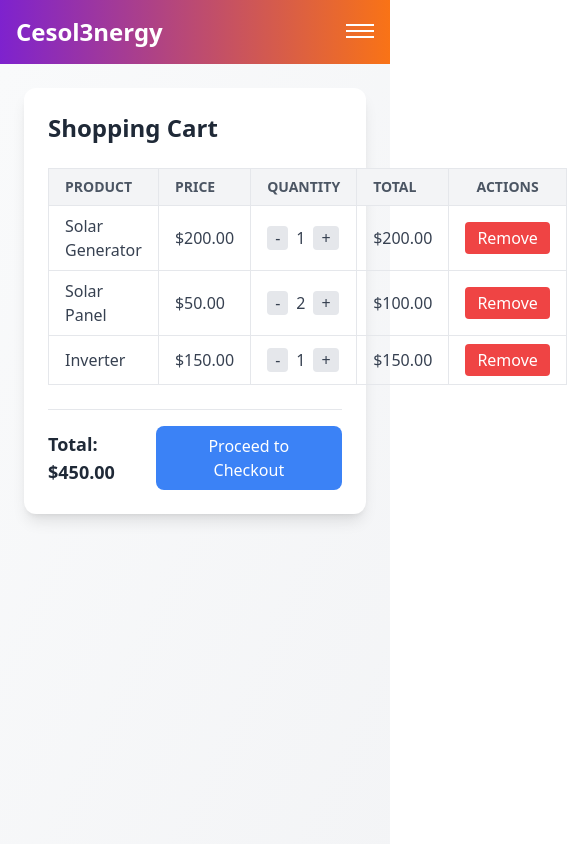
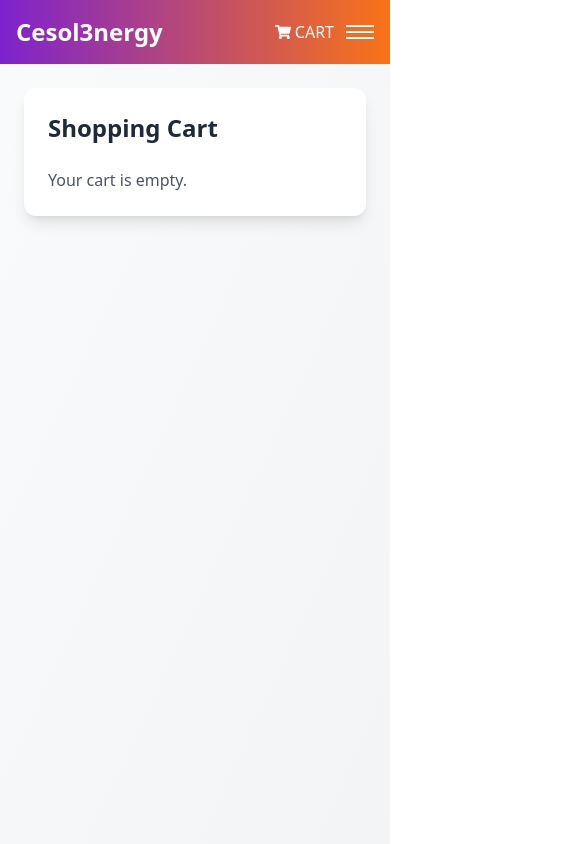
Before and after one commit to obaikoko/cesol3nergy, a Next.js app in the folder client/: page /cart in a window 390 px wide. Shown: the top 844 px of the page, 567 px wide, since content can reach past the window. Built offline with nearby package versions, Linux system fonts and the light colour scheme.

Commit message:
updated dashboard

```diff
--- a/client/app/cart/page.jsx
+++ b/client/app/cart/page.jsx
@@ -1,38 +1,29 @@
-'use client'
+'use client';
+import { useSelector, useDispatch } from 'react-redux';
+import { addToCart, removeFromCart } from '@/src/slices/cartSlice';
 import Footer from '@/components/Footer';
 import Navbar from '@/components/Navbar';
-import { useState } from 'react';
 
 export default function CartPage() {
-  // Sample cart data
-  const [cartItems, setCartItems] = useState([
-    { id: 1, name: 'Solar Generator', price: 200.0, quantity: 1 },
-    { id: 2, name: 'Solar Panel', price: 50.0, quantity: 2 },
-    { id: 3, name: 'Inverter', price: 150.0, quantity: 1 },
-  ]);
+  const dispatch = useDispatch();
+  const cart = useSelector((state) => state.cart);
+  const { cartItems } = cart;
+
+  // Update quantity
+  const handleQuantityChange = (item, amount) => {
+    const newQty = Math.max(1, item.qty + amount);
+    dispatch(addToCart({ ...item, qty: newQty }));
+  };
+
+  // Remove item
+  const handleRemoveItem = (id) => {
+    dispatch(removeFromCart(id));
+  };
 
   // Calculate total
-  const calculateTotal = () => {
-    return cartItems
-      .reduce((total, item) => total + item.price * item.quantity, 0)
-      .toFixed(2);
-  };
-
-  // Increase or decrease quantity
-  const handleQuantityChange = (id, amount) => {
-    setCartItems((prevItems) =>
-      prevItems.map((item) =>
-        item.id === id
-          ? { ...item, quantity: Math.max(1, item.quantity + amount) }
-          : item
-      )
-    );
-  };
-
-  // Remove item from cart
-  const handleRemoveItem = (id) => {
-    setCartItems((prevItems) => prevItems.filter((item) => item.id !== id));
-  };
+  const calculateTotal = cartItems
+    .reduce((total, item) => total + item.price * item.qty, 0)
+    .toFixed(2);
 
   return (
     <div>
@@ -48,7 +39,6 @@ export default function CartPage() {
             <p className='text-gray-600'>Your cart is empty.</p>
           ) : (
             <>
-              {/* Cart Items Table */}
               <table className='min-w-full border-collapse border border-gray-200 mb-6'>
                 <thead>
                   <tr className='bg-gray-100 text-gray-600 text-sm uppercase'>
@@ -71,7 +61,7 @@ export default function CartPage() {
                 </thead>
                 <tbody>
                   {cartItems.map((item) => (
-                    <tr key={item.id} className='text-gray-700'>
+                    <tr key={item._id} className='text-gray-700'>
                       <td className='py-2 px-4 border border-gray-200'>
                         {item.name}
                       </td>
@@ -81,14 +71,14 @@ export default function CartPage() {
                       <td className='py-2 px-4 border border-gray-200'>
                         <div className='flex items-center space-x-2'>
                           <button
-                            onClick={() => handleQuantityChange(item.id, -1)}
+                            onClick={() => handleQuantityChange(item, -1)}
                             className='bg-gray-200 px-2 rounded hover:bg-gray-300 transition-colors'
                           >
                             -
                           </button>
-                          <span>{item.quantity}</span>
+                          <span>{item.qty}</span>
                           <button
-                            onClick={() => handleQuantityChange(item.id, 1)}
+                            onClick={() => handleQuantityChange(item, 1)}
                             className='bg-gray-200 px-2 rounded hover:bg-gray-300 transition-colors'
                           >
                             +
@@ -96,11 +86,11 @@ export default function CartPage() {
                         </div>
                       </td>
                       <td className='py-2 px-4 border border-gray-200'>
-                        ${(item.price * item.quantity).toFixed(2)}
+                        ${(item.price * item.qty).toFixed(2)}
                       </td>
                       <td className='py-2 px-4 border border-gray-200 text-center'>
                         <button
-                          onClick={() => handleRemoveItem(item.id)}
+                          onClick={() => handleRemoveItem(item._id)}
                           className='bg-red-500 text-white py-1 px-3 rounded hover:bg-red-600 transition-colors'
                         >
                           Remove
@@ -114,9 +104,9 @@ export default function CartPage() {
               {/* Cart Summary */}
               <div className='flex justify-between items-center border-t border-gray-200 pt-4'>
                 <div className='text-lg font-semibold text-gray-800'>
-                  Total: ${calculateTotal()}
+                  Total: ${calculateTotal}
                 </div>
-                <button className='bg-blue-500 text-white py-2 px-6 rounded-lg hover:bg-blue-600 transition-colors'>
+                <button className=' bg-gradient-to-r from-purple-500 to-orange-600 text-white py-2 px-6 rounded-lg hover:bg-purple-600 transition-colors'>
                   Proceed to Checkout
                 </button>
               </div>
@@ -124,7 +114,7 @@ export default function CartPage() {
           )}
         </div>
       </div>
-      <Footer/>
+      <Footer />
     </div>
   );
 }
--- a/client/app/contact/page.jsx
+++ b/client/app/contact/page.jsx
@@ -53,7 +53,7 @@ export default function ContactUs() {
               ></textarea>
               <button
                 type='submit'
-                className='w-full py-3 bg-blue-600 text-white rounded hover:bg-blue-700 transition duration-300'
+                className='w-full py-3 bg-gradient-to-r from-purple-600 to-orange-500 text-white rounded hover:bg-blue-700 transition duration-300'
               >
                 Submit
               </button>
--- a/client/app/layout.js
+++ b/client/app/layout.js
@@ -6,18 +6,35 @@ import 'slick-carousel/slick/slick-theme.css';
 import 'react-toastify/dist/ReactToastify.css';
 import { ToastContainer } from 'react-toastify';
 import store from '../src/app/store';
-import { Provider } from 'react-redux';
+import { Provider, useDispatch } from 'react-redux';
+import { useEffect } from 'react';
+import { hydrateCart } from '../src/slices/cartSlice';
 
-import Navbar from '@/components/Navbar';
-import Footer from '@/components/Footer';
+function RootProvider({ children }) {
+  const dispatch = useDispatch();
+
+  useEffect(() => {
+    const storedCart = localStorage.getItem('cart')
+      ? JSON.parse(localStorage.getItem('cart'))
+      : { cartItems: [], shippingAddress: {}, paymentMethod: '' };
+
+    dispatch(hydrateCart(storedCart));
+  }, [dispatch]);
+
+  return (
+    <>
+      {children}
+      <ToastContainer />
+    </>
+  );
+}
 
 export default function RootLayout({ children }) {
   return (
     <html lang='en'>
       <body>
         <Provider store={store}>
-          {children}
-          <ToastContainer />
+          <RootProvider>{children}</RootProvider>
         </Provider>
       </body>
     </html>
--- /dev/null
+++ b/client/components/CartBtn.jsx
@@ -0,0 +1,21 @@
+import Link from 'next/link';
+import React from 'react'
+import { FaShoppingCart } from 'react-icons/fa';
+
+const CartBtn = ({cartItems}) => {
+  return (
+    <Link href='/cart' className=' md:hidden items-center space-x-1 '>
+      <div className='flex'>
+        <FaShoppingCart className='inline mt-1 mr-1' />
+        <span>CART</span>
+        {cartItems.length > 0 && (
+          <span className='ml-2 bg-purple-500 text-white text-xs rounded-full px-2 py-1'>
+            {cartItems.reduce((a, c) => a + c.qty, 0)}
+          </span>
+        )}
+      </div>
+    </Link>
+  );
+}
+
+export default CartBtn
--- a/client/components/Footer.jsx
+++ b/client/components/Footer.jsx
@@ -32,8 +32,8 @@ const Footer = () => {
                 </Link>
               </li>
               <li>
-                <Link href='/shop' className='hover:underline'>
-                  Shop
+                <Link href='/products' className='hover:underline'>
+                  Products
                 </Link>
               </li>
               <li>
--- a/client/components/Navbar.jsx
+++ b/client/components/Navbar.jsx
@@ -5,6 +5,8 @@ import { useEffect, useState } from 'react';
 import { useDispatch, useSelector } from 'react-redux';
 import { useRouter } from 'next/navigation';
 import Link from 'next/link';
+import { FaShoppingCart } from 'react-icons/fa';
+import CartBtn from './CartBtn';
 
 const Navbar = () => {
   const dispatch = useDispatch();
@@ -13,6 +15,7 @@ const Navbar = () => {
   const [isLoggedIn, setIsLoggedIn] = useState('');
   const [isProfileOpen, setIsProfileOpen] = useState(false);
   const { user } = useSelector((state) => state.auth);
+  const { cartItems } = useSelector((state) => state.cart);
 
   const toggleMenu = () => setIsOpen(!isOpen);
   const toggleProfile = () => setIsProfileOpen(!isProfileOpen);
@@ -42,8 +45,9 @@ const Navbar = () => {
         </div>
 
         {/* Hamburger Icon */}
-        <div className='md:hidden'>
-          <button onClick={toggleMenu} className='focus:outline-none'>
+        <div className=' flex md:hidden'>
+          <CartBtn cartItems={cartItems} />
+          <button onClick={toggleMenu} className=' ml-3 focus:outline-none'>
             <div className={`hamburger ${isOpen ? 'open' : ''}`}>
               <span className='block w-7 h-0.5 bg-white transition-transform duration-300 ease-in-out'></span>
               <span className='block w-7 h-0.5 bg-white mt-1 transition-transform duration-300 ease-in-out'></span>
@@ -103,6 +107,7 @@ const Navbar = () => {
           >
             Products
           </Link>
+          <CartBtn cartItems={cartItems} />
 
           {isLoggedIn ? (
             <>
@@ -135,15 +140,6 @@ const Navbar = () => {
                           className='block px-4 py-2 hover:bg-gray-100 transition-colors'
                         >
                           Dashboard
-                        </Link>
-                        <Link
-                          onClick={() => {
-                            setIsOpen(!isOpen), setIsProfileOpen(false);
-                          }}
-                          href='/orders'
-                          className='block px-4 py-2 hover:bg-gray-100 transition-colors'
-                        >
-                          Orders
                         </Link>
                       </>
                     )}
--- a/client/components/Products.jsx
+++ b/client/components/Products.jsx
@@ -17,6 +17,7 @@ const Products = ({data}) => {
               <p className='text-gray-600 mt-2 line-clamp-3'>
                 {product.description}
               </p>
+              <p className='text-purple-600 mt-2'>&#8358;{product.price}</p>
             </div>
           </Link>
         ))}
--- a/client/src/app/store.js
+++ b/client/src/app/store.js
@@ -1,10 +1,12 @@
 import { configureStore } from '@reduxjs/toolkit';
 import { apiSlice } from '../slices/apiSlice';
 import authReducer from '../slices/authSlice';
+import cartReducer from '../slices/cartSlice';
 
 const store = configureStore({
   reducer: {
     auth: authReducer,
+    cart: cartReducer,
     [apiSlice.reducerPath]: apiSlice.reducer,
   },
   middleware: (getDefaultMiddleware) =>
--- /dev/null
+++ b/client/src/slices/cartSlice.js
@@ -0,0 +1,55 @@
+import { createSlice } from '@reduxjs/toolkit';
+import { updateCart } from '@/src/utils/cartUtils';
+
+// Define an empty initial state; cart data will be hydrated on the client
+const initialState = { cartItems: [], shippingAddress: {}, paymentMethod: '' };
+
+const cartSlice = createSlice({
+  name: 'cart',
+  initialState,
+  reducers: {
+    hydrateCart: (state, action) => {
+      // Only called once on the client to load cart data from localStorage
+      return { ...state, ...action.payload };
+    },
+    addToCart: (state, action) => {
+      const item = action.payload;
+      const existItem = state.cartItems.find((x) => x._id === item._id);
+
+      if (existItem) {
+        state.cartItems = state.cartItems.map((x) =>
+          x._id === existItem._id ? item : x
+        );
+      } else {
+        state.cartItems = [...state.cartItems, item];
+      }
+      return updateCart(state);
+    },
+    removeFromCart: (state, action) => {
+      state.cartItems = state.cartItems.filter((x) => x._id !== action.payload);
+      return updateCart(state);
+    },
+    saveShippingAddress: (state, action) => {
+      state.shippingAddress = action.payload;
+      return updateCart(state);
+    },
+    savePaymentMethod: (state, action) => {
+      state.paymentMethod = action.payload;
+      return updateCart(state);
+    },
+    clearCartItems: (state) => {
+      state.cartItems = [];
+      updateCart(state);
+    },
+  },
+});
+
+export const {
+  hydrateCart,
+  addToCart,
+  removeFromCart,
+  saveShippingAddress,
+  savePaymentMethod,
+  clearCartItems,
+} = cartSlice.actions;
+export default cartSlice.reducer;
--- /dev/null
+++ b/client/src/utils/cartUtils.js
@@ -0,0 +1,15 @@
+export const addDecimals = (num) => {
+  return (Math.round(num * 100) / 100).toFixed(2);
+};
+
+export const updateCart = (state) => {
+  //   calculate items price
+  state.itemsPrice = addDecimals(
+    state.cartItems.reduce((acc, item) => acc + item.price * item.qty, 0)
+  );
+
+  //   calculate total price
+  state.totalPrice = Number(state.itemsPrice).toFixed(2);
+
+  localStorage.setItem('cart', JSON.stringify(state));
+};
```
Also changed, not shown: client/app/products/[id]/page.jsx (+26 -27 lines), client/components/AddToCartBtn.jsx (added, +27 -0 lines).
